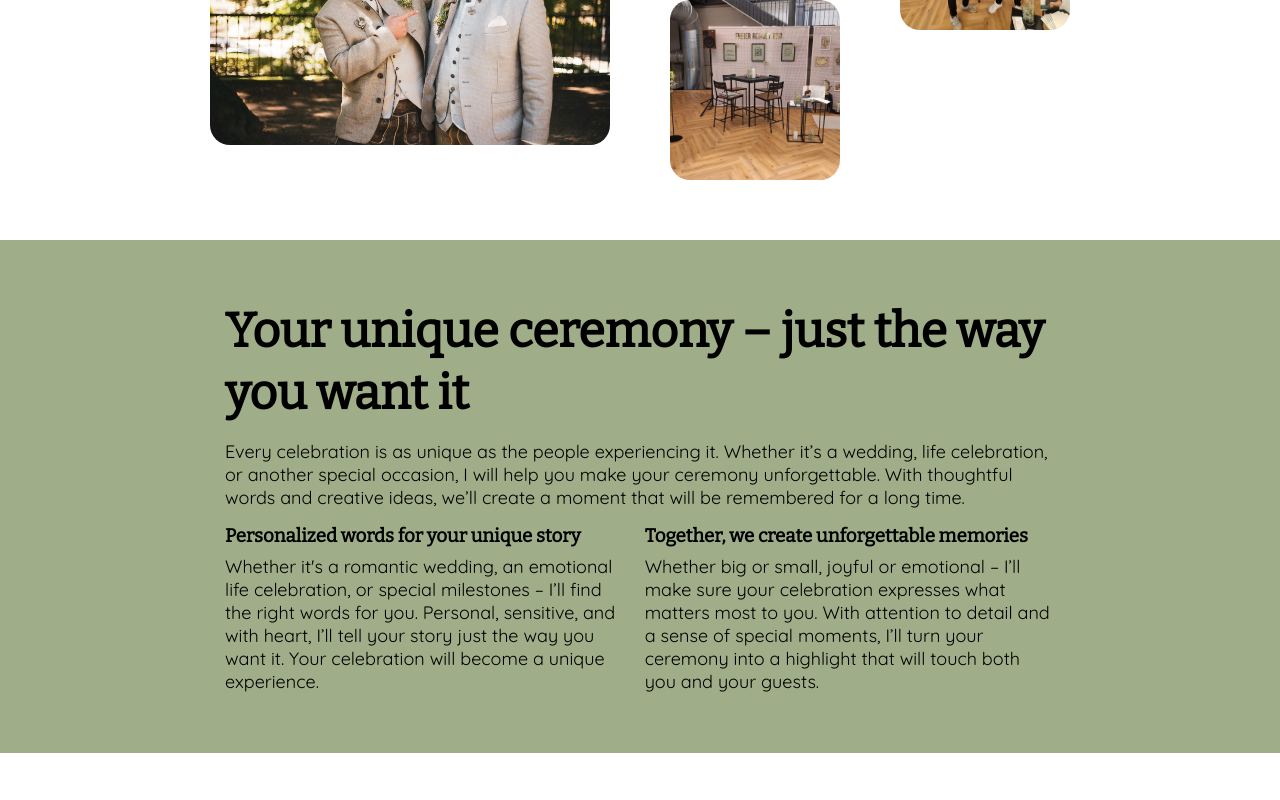
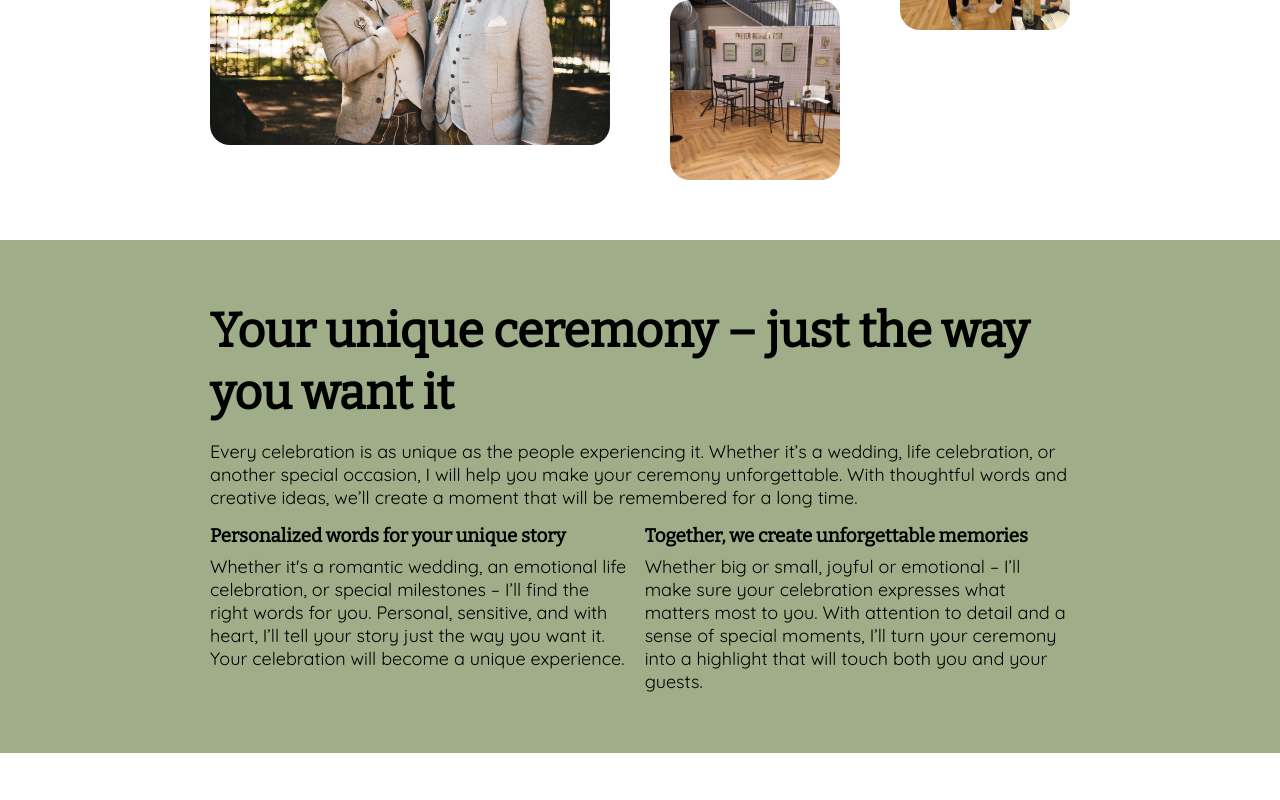
Before and after one commit to alexandreberthier/tom-freier-redner, a Vue app: page / in a window 1280 px wide. Shown: the part 667-1467 px from the top of the page. Built offline with nearby package versions, Linux system fonts and the light colour scheme; no server answers.

Commit message:
banner adjusted

```diff
--- a/src/views/HomeView.vue
+++ b/src/views/HomeView.vue
@@ -581,7 +581,7 @@ onMounted(() => {
 
   .text-section {
     .text-wrapper {
-      width: 830px;
+      width: 860px;
     }
   }
 
```
